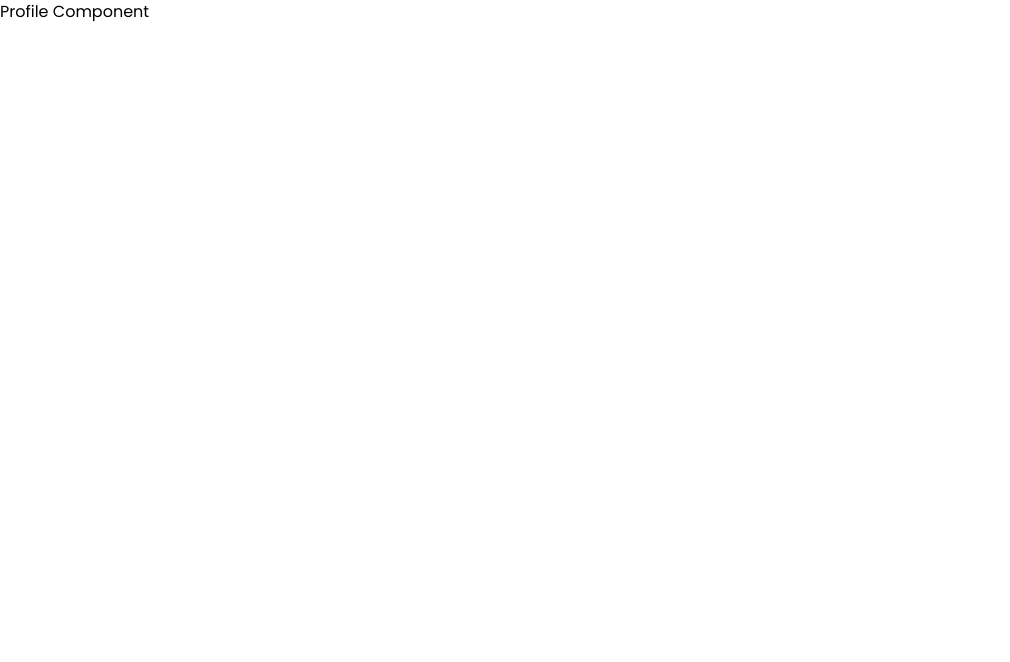
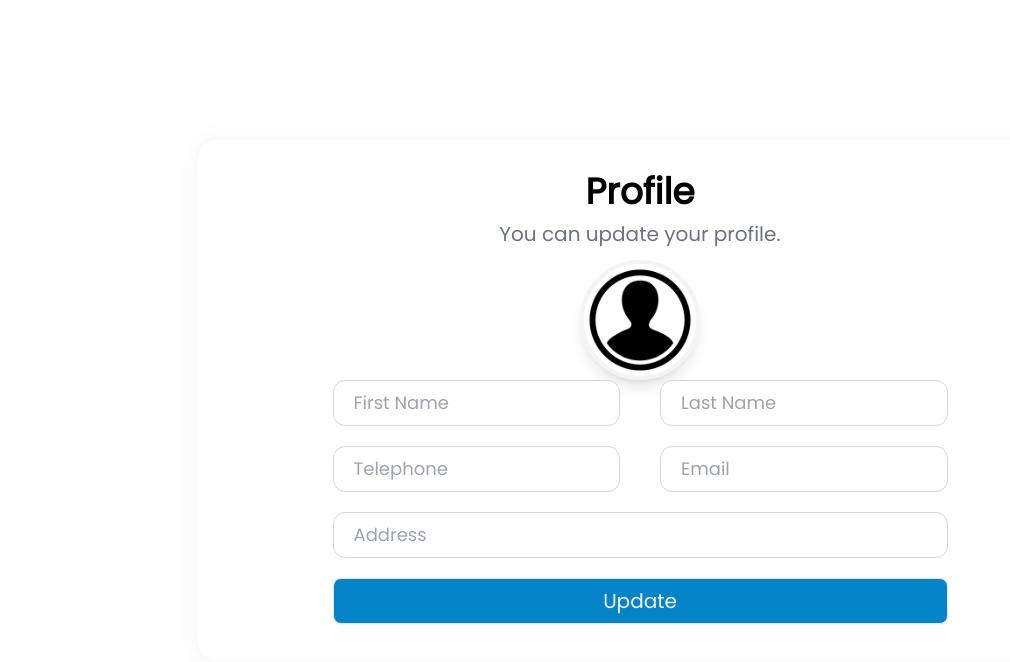
Before and after one commit to innocdavid/user-auth-app, a React (Create React App) app in the folder client/: page /profile in a window 1280 px wide. Shown: the top 662 px of the page, without its empty margins (0-1010 px from the left). Built offline with nearby package versions, Linux system fonts and the light colour scheme.

Commit message:
Feature: Add a user profile component

```diff
--- a/client/src/pages/profile.jsx
+++ b/client/src/pages/profile.jsx
@@ -1,7 +1,75 @@
-import React from 'react'
+import React, { useState } from 'react';
+import { Link } from 'react-router-dom';
+import { Toaster } from 'react-hot-toast';
+import { useFormik } from 'formik';
+import logo from '../assets/images/avatar.png';
+import { validateProfile } from '../helper/validate';
+import convertToBase64 from '../helper/converter';
+
+import styles from '../assets/styles/username.module.css';
 
 export default function Profile() {
+
+  const [file, setFile] = useState();
+  const formik = useFormik({
+    initialValues: {
+      firstName: '',
+      lastName: '',
+      telephone: '',
+      email: '',
+      address: '',
+    },
+    validate: validateProfile,
+    validateOnBlur: false,
+    validateOnChange: false,
+    onSubmit: async values => {
+      values = await Object.assign(values, { profile: file || '' });
+      console.log(values);
+    },
+  });
+
+  const onUpload = async e => {
+    const base64 = await convertToBase64(e.target.files[0]);
+    setFile(base64);
+  }
   return (
-    <div>Profile Component</div>
+    <div className="container mx-auto">
+      <Toaster position='top-center' reverseOrder={false}></Toaster>
+      <div className="flex justify-center items-center h-screen">
+        <div className={styles.glass}>
+          <div className="title flex flex-col items-center">
+            <h4 className="text-4xl font-bold">Profile</h4>
+            <small className="py-2 text-xl w-3/4 text-center text-gray-500">
+              You can update your profile.
+            </small>
+            <form className='py-1' onSubmit={formik.handleSubmit}>
+              <div className="profile flex justify-center">
+                <label htmlFor="profile">
+                  <img src={file || logo} alt="logo" className={styles.profile_img} />
+                </label>
+                <input onChange={onUpload} type="file" id="profile" name="profile" />
+              </div>
+              <div className="textbot flex flex-col items-center gap-5">
+                <div className="name flex w-3/4 gap-10">
+                  <input {...formik.getFieldProps('firstName')}  type="text" placeholder="First Name" className={styles.input_field}/>
+                  <input {...formik.getFieldProps('lastName')}  type="text" placeholder="Last Name" className={styles.input_field}/>
+                </div>
+                <div className="name flex w-3/4 gap-10">
+                  <input {...formik.getFieldProps('telephone')}  type="text" placeholder="Telephone" className={styles.input_field}/>
+                  <input {...formik.getFieldProps('email')}  type="text" placeholder="Email" className={styles.input_field}/>
+                </div>
+                <div className="name flex w-3/4 gap-8">
+                  <input {...formik.getFieldProps('address')}  type="text" placeholder="Address" className={styles.input_field}/>
+                </div>
+                <div className="name flex w-3/4 gap-8">
+                  <button type="submit" className={styles.btn}>Update</button>
+                </div>
+
+              </div>
+            </form>
+          </div>
+        </div>
+      </div>
+    </div>
   )
 }
```
